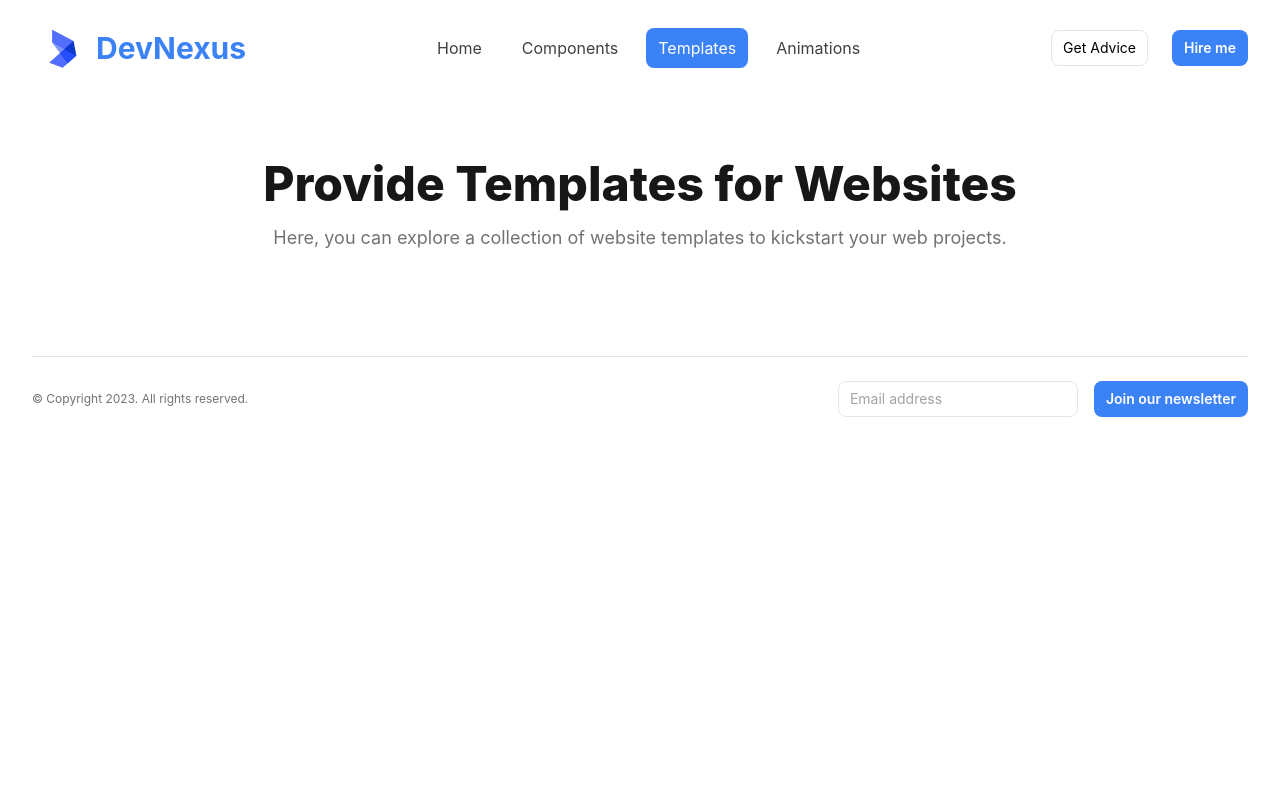
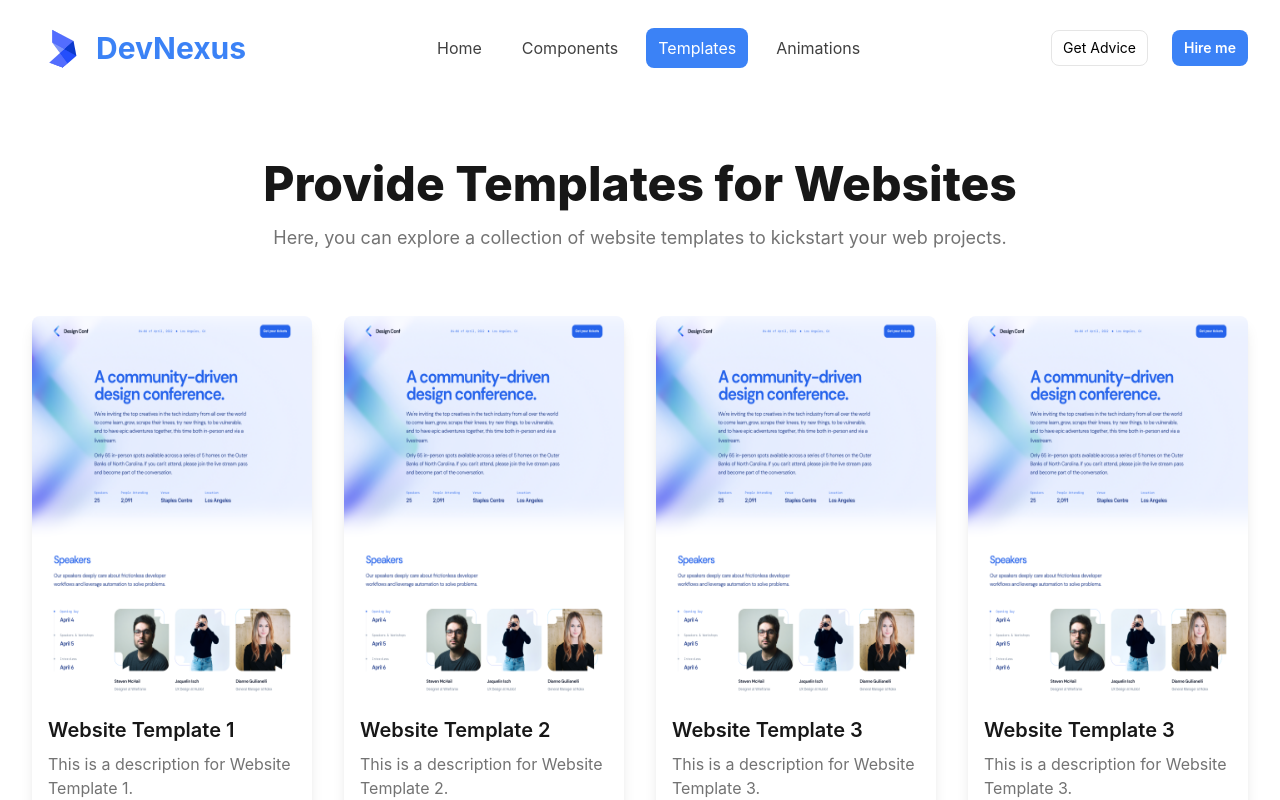
Before and after one commit to Akshay200228/DevFusionKit, a Next.js app: page /templates in a window 1280 px wide. Shown: the top 800 px of the page. Built offline with nearby package versions, Linux system fonts and the light colour scheme.

Commit message:
improve template page

```diff
--- a/src/app/templates/page.jsx
+++ b/src/app/templates/page.jsx
@@ -1,12 +1,65 @@
+import Image from 'next/image'; // Import next/image
+import templateImage from '@/images/template.png'; // Import your image
+
 export const metadata = {
   title: 'Template'
 }
 
+const cards = [
+  {
+    id: 1,
+    imageUrl: templateImage, // Use the imported image
+    title: 'Website Template 1',
+    description: 'This is a description for Website Template 1.',
+  },
+  {
+    id: 2,
+    imageUrl: templateImage, // Use the imported image
+    title: 'Website Template 2',
+    description: 'This is a description for Website Template 2.',
+  },
+  {
+    id: 3,
+    imageUrl: templateImage, // Use the imported image
+    title: 'Website Template 3',
+    description: 'This is a description for Website Template 3.',
+  },
+  {
+    id: 4,
+    imageUrl: templateImage, // Use the imported image
+    title: 'Website Template 3',
+    description: 'This is a description for Website Template 3.',
+  },
+  {
+    id: 5,
+    imageUrl: templateImage, // Use the imported image
+    title: 'Website Template 1',
+    description: 'This is a description for Website Template 1.',
+  },
+  {
+    id: 6,
+    imageUrl: templateImage, // Use the imported image
+    title: 'Website Template 2',
+    description: 'This is a description for Website Template 2.',
+  },
+  {
+    id: 7,
+    imageUrl: templateImage, // Use the imported image
+    title: 'Website Template 3',
+    description: 'This is a description for Website Template 3.',
+  },
+  {
+    id: 8,
+    imageUrl: templateImage, // Use the imported image
+    title: 'Website Template 3',
+    description: 'This is a description for Website Template 3.',
+  },
+  // Add more cards as needed
+];
+
 export default function Component() {
-
   return (
-    // Work Showcase
-    <div className="w-full bg-white">
+    <div className="w-full h-auto bg-white">
       <div className="max-w-4xl px-4 py-12 mx-auto sm:px-6 lg:py-16 lg:px-8">
         <div className="text-center">
           <h1 className="text-3xl font-extrabold text-gray-900 sm:text-4xl lg:text-5xl">
@@ -17,6 +70,28 @@ export default function Component() {
           </p>
         </div>
       </div>
+
+      <div className="px-4 mx-auto max-w-fit sm:px-6 lg:px-8">
+        <div className="grid grid-cols-1 gap-8 lg:grid-cols-4">
+          {cards.map((card) => (
+            <div key={card.id} className="bg-white rounded-lg shadow-lg">
+              <div className="relative h-96">
+                <Image
+                  src={card.imageUrl}
+                  alt={`Card Image ${card.id}`}
+                  layout="fill"
+                  objectFit="fill"
+                  className="rounded-t-lg"
+                />
+              </div>
+              <div className="p-4">
+                <h2 className="text-xl font-semibold text-gray-900">{card.title}</h2>
+                <p className="mt-2 text-gray-500">{card.description}</p>
+              </div>
+            </div>
+          ))}
+        </div>
+      </div>
     </div>
   );
 }
--- a/src/components/Footer.jsx
+++ b/src/components/Footer.jsx
@@ -7,7 +7,7 @@ const Footer = () => {
   return (
     <footer>
       <Container>
-        <div className="flex flex-col items-center pt-8 pb-12 mt-10 border-t border-gray-200 md:flex-row md:justify-between md:pt-6">
+        <footer className="flex flex-col items-center pt-8 pb-12 mt-10 border-t border-gray-200 md:flex-row md:justify-between md:pt-6">
           <p className="text-xs text-gray-500">
             &copy; Copyright {new Date().getFullYear()}. All rights reserved.
           </p>
@@ -25,7 +25,7 @@ const Footer = () => {
               <span className="lg:hidden">Join newsletter</span>
             </Button>
           </form>
-        </div>
+        </footer>
       </Container>
     </footer>
   );
--- a/src/images/index.js
+++ b/src/images/index.js
@@ -1,9 +1,11 @@
 import dboy from "./dboy.png"
 import devLogo from "./devLogo.png"
+import template from "./template.png"
 import error from "./error.svg"
 
 export {
     dboy,
     devLogo,
     error,
+    template,
 }
```
Also changed, not shown: public/template.png (added), src/images/template.png (added).
